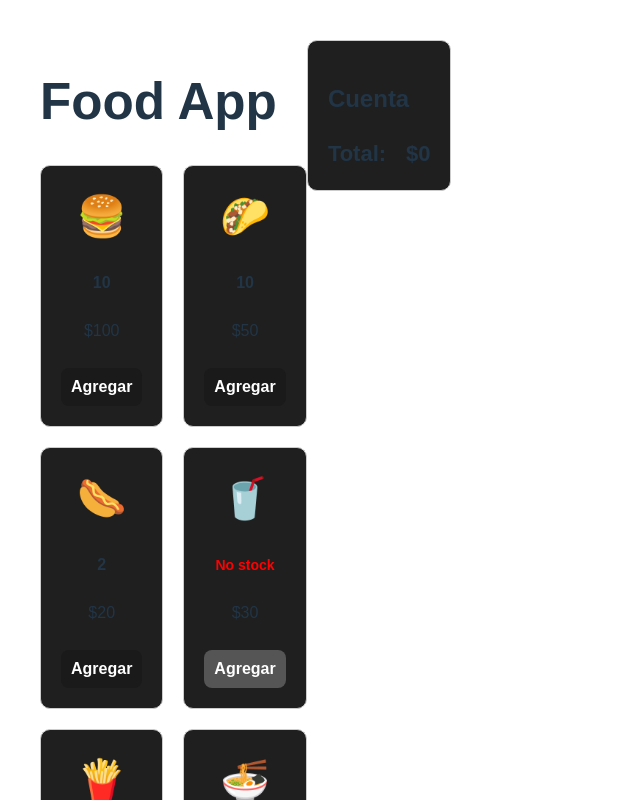
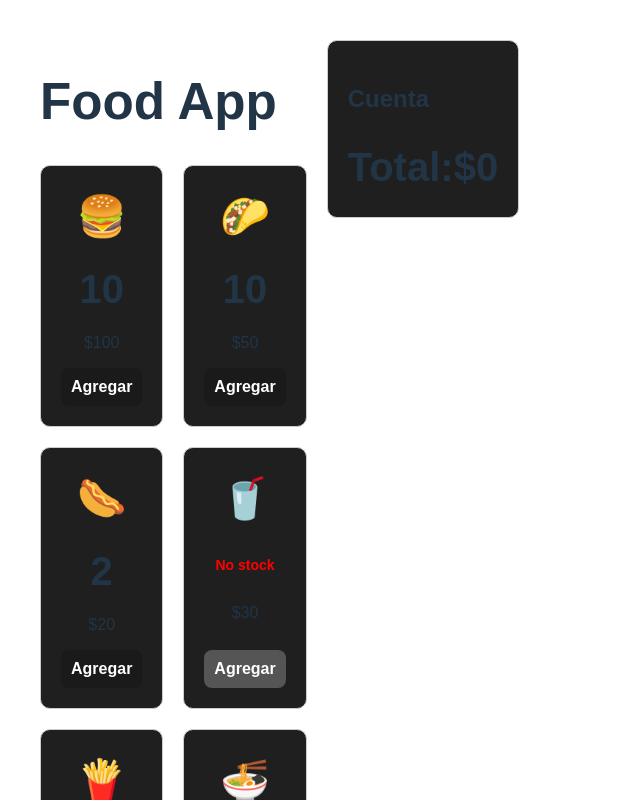
Before and after one commit to drenaldin/food-app, a React (Vite) app: page / in a window 1280 px wide. Shown: the top 800 px of the page, without its empty margins (0-640 px from the left). Built offline with nearby package versions, Linux system fonts and the light colour scheme.

Commit message:
Cambios visuales

```diff
--- a/package.json
+++ b/package.json
@@ -10,6 +10,7 @@
     "preview": "vite preview"
   },
   "dependencies": {
+    "food-app": "file:",
     "react": "^19.0.0",
     "react-dom": "^19.0.0"
   },
--- a/src/App.css
+++ b/src/App.css
@@ -10,7 +10,9 @@
   width: 60%;
   padding-right: 20px;
 }
-
+span{
+  font-size: 40px;
+}
 .productList {
   display: grid;
   grid-template-columns: repeat(2, 1fr);
```
Also changed, not shown: 1 other file (tests, documents, lock files or other folders).
